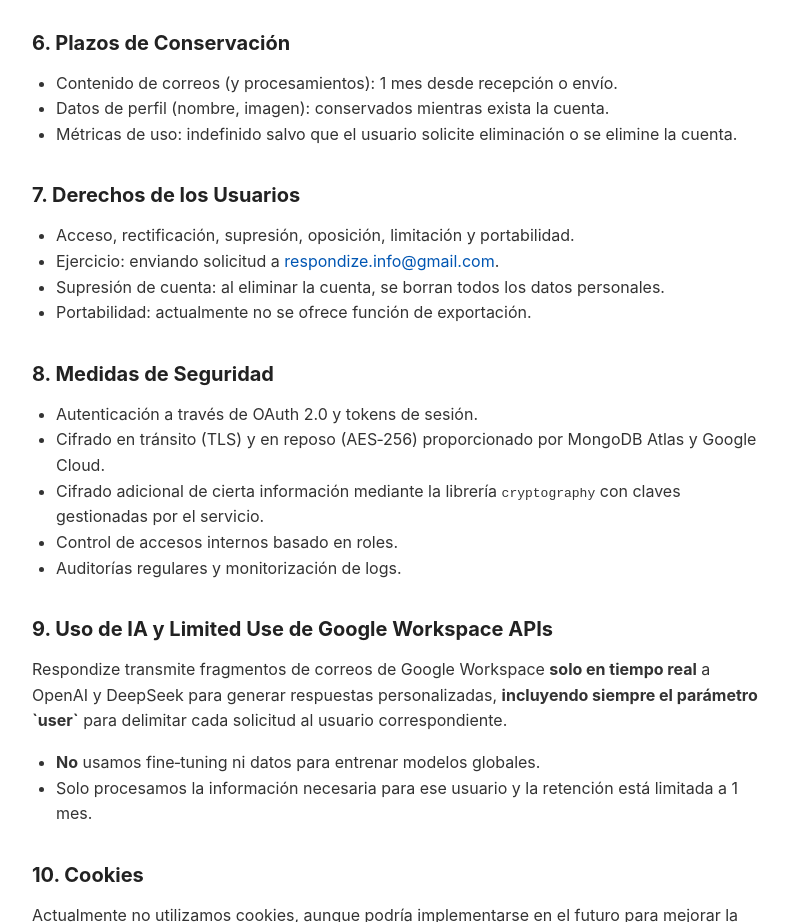
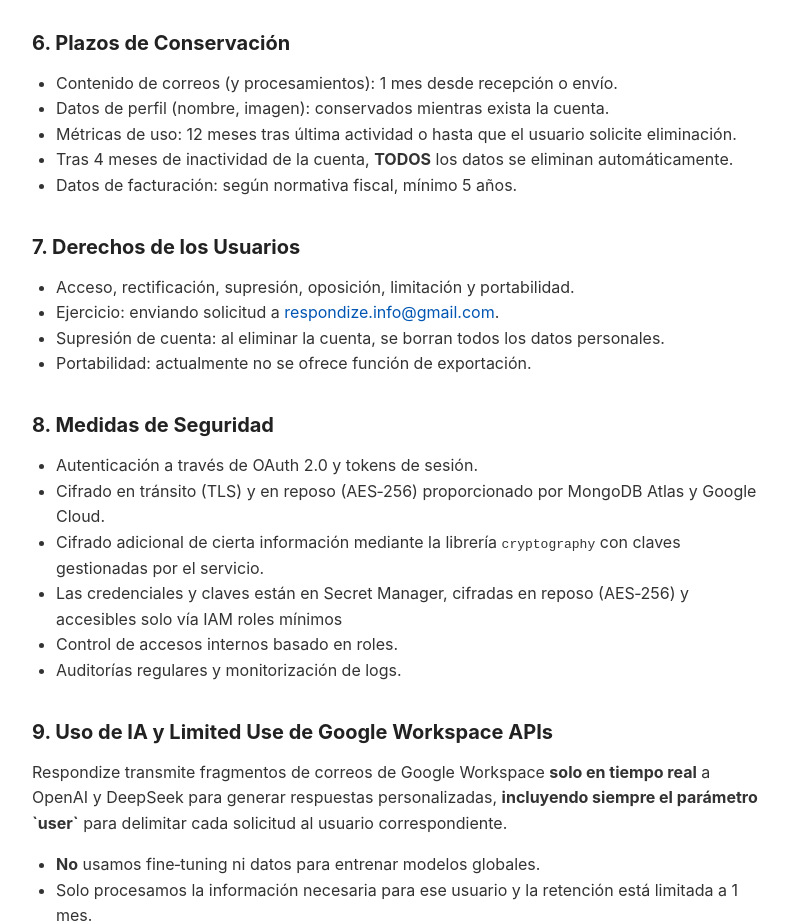
Before and after one commit to javiase/gestor_de_correos_front, a website: page secciones/politica_privacidad.html in a window 1280 px wide. Shown: the part 1360-2282 px from the top of the page, without its empty margins (240-1029 px from the left). Drawn offline with Linux system fonts and the light colour scheme.

Commit message:
retoque en secretos y manejo de datos retenidos

```diff
--- a/secciones/politica_privacidad.html
+++ b/secciones/politica_privacidad.html
@@ -151,7 +151,9 @@
       <ul>
         <li>Contenido de correos (y procesamientos): 1 mes desde recepción o envío.</li>
         <li>Datos de perfil (nombre, imagen): conservados mientras exista la cuenta.</li>
-        <li>Métricas de uso: indefinido salvo que el usuario solicite eliminación o se elimine la cuenta.</li>
+        <li>Métricas de uso: 12 meses tras última actividad o hasta que el usuario solicite eliminación.</li>
+        <li>Tras 4 meses de inactividad de la cuenta, <strong>TODOS</strong> los datos se eliminan automáticamente.</li>
+        <li>Datos de facturación: según normativa fiscal, mínimo 5 años.</li>
       </ul>
 
       <h2>7. Derechos de los Usuarios</h2>
@@ -167,6 +169,7 @@
         <li>Autenticación a través de OAuth 2.0 y tokens de sesión.</li>
         <li>Cifrado en tránsito (TLS) y en reposo (AES‑256) proporcionado por MongoDB Atlas y Google Cloud.</li>
         <li>Cifrado adicional de cierta información mediante la librería <code>cryptography</code> con claves gestionadas por el servicio.</li>
+        <li>Las credenciales y claves están en Secret Manager, cifradas en reposo (AES‑256) y accesibles solo vía IAM roles mínimos</li>
         <li>Control de accesos internos basado en roles.</li>
         <li>Auditorías regulares y monitorización de logs.</li>
       </ul>
```
